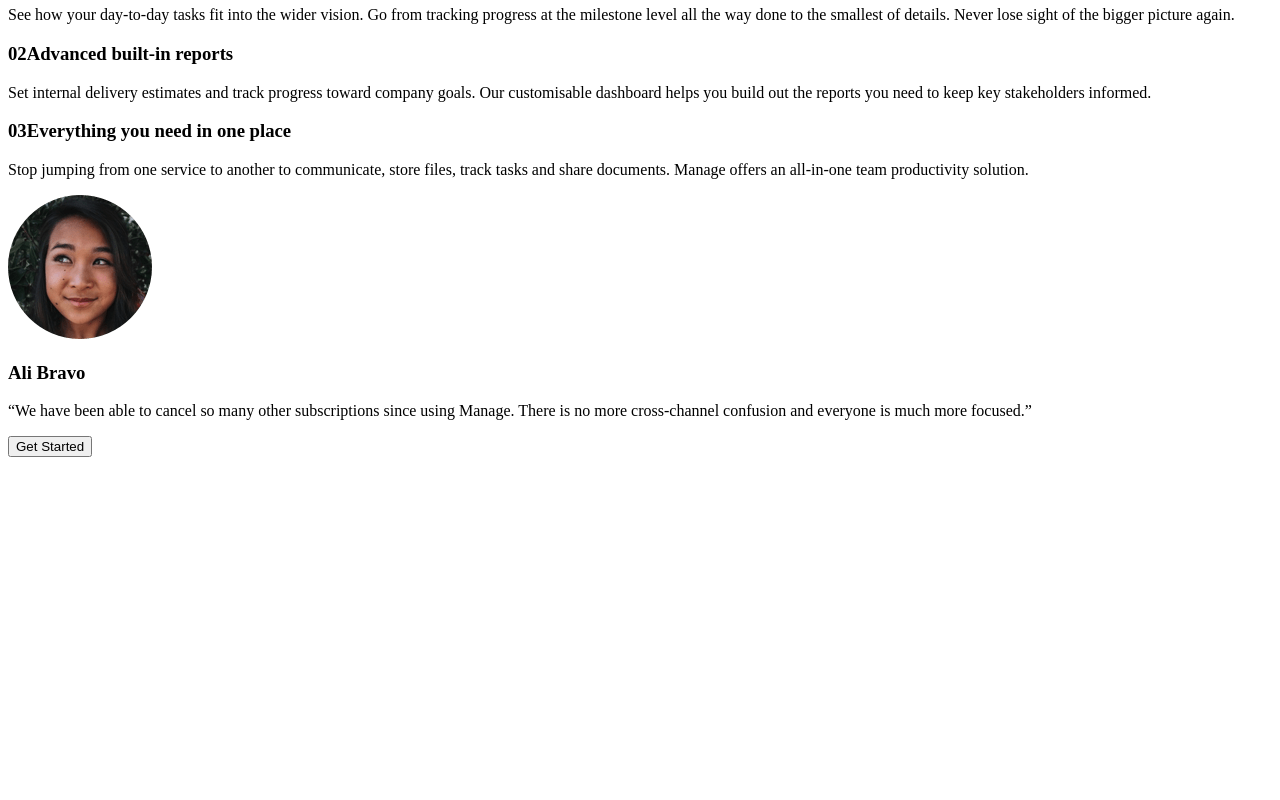
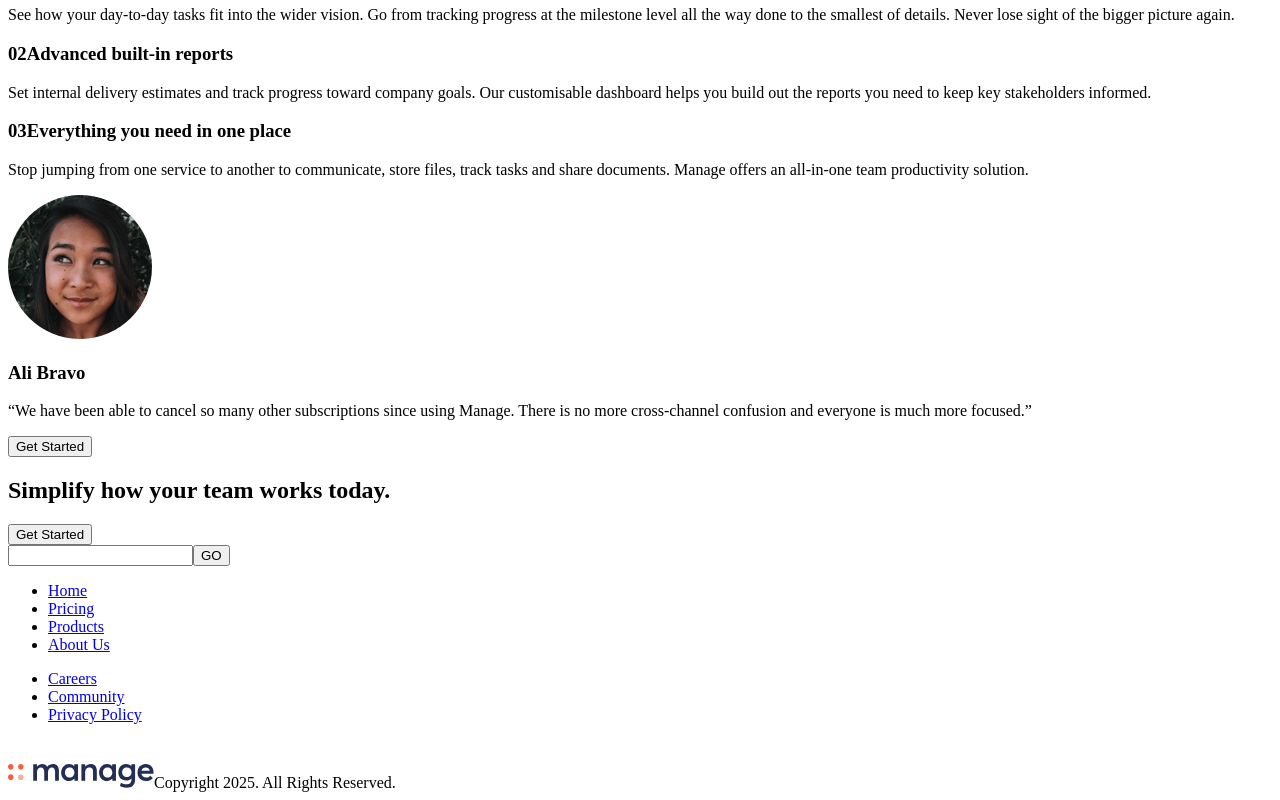
Before and after one commit to JanudaStack/manage-landing-page-main, a React (Vite) app: page / in a window 1280 px wide. Shown: the part 1813-2613 px from the top of the page. Before the commit the page ends 2278 px from the top, so only its background shows below. Built offline with nearby package versions, Linux system fonts and the light colour scheme.

Commit message:
feat: Implement Footer Section - complete HTML structre for the design

```diff
--- a/src/App.jsx
+++ b/src/App.jsx
@@ -1,4 +1,5 @@
 import About from './components/About';
+import Footer from './components/Footer';
 import Hero from './components/Hero';
 import Navbar from './components/Navbar';
 import Testimonial from './components/Testimonial';
@@ -10,6 +11,7 @@ function App() {
             <Hero />
             <About />
             <Testimonial />
+            <Footer />
         </main>
     );
 }
--- /dev/null
+++ b/src/components/Footer.jsx
@@ -0,0 +1,70 @@
+import React from 'react';
+
+const Footer = () => {
+    return (
+        <section>
+            <div>
+                <h2>Simplify how your team works today.</h2>
+                <button>Get Started</button>
+            </div>
+            <footer>
+                <div className="search-box">
+                    <input type="text" />
+                    <button>GO</button>
+                </div>
+                <div className="footer-links">
+                    <ul>
+                        <li>
+                            <a href="#">Home</a>
+                        </li>
+                        <li>
+                            <a href="#">Pricing</a>
+                        </li>
+                        <li>
+                            <a href="#">Products</a>
+                        </li>
+                        <li>
+                            <a href="#">About Us</a>
+                        </li>
+                    </ul>
+                    <ul>
+                        <li>
+                            <a href="#">Careers</a>
+                        </li>
+                        <li>
+                            <a href="#">Community</a>
+                        </li>
+                        <li>
+                            <a href="#">Privacy Policy</a>
+                        </li>
+                    </ul>
+                </div>
+                <div className="social-links">
+                    <a href="#">
+                        <img src="/images/icon-facebook.svg" alt="facebook" />
+                    </a>
+                    <a href="#">
+                        <img src="/images/icon-youtube.svg" alt="youtube" />
+                    </a>
+                    <a href="#">
+                        <img src="/images/icon-twitter.svg" alt="twitter" />
+                    </a>
+                    <a href="#">
+                        <img src="/images/icon-pinterest.svg" alt="pinterest" />
+                    </a>
+                    <a href="#">
+                        <img src="/images/icon-instagram.svg" alt="instagram" />
+                    </a>
+                </div>
+                <a href="#home">
+                    <img src="/images/logo.svg" alt="logo" />
+                </a>
+                <span className="footer-text">
+                    Copyright 2025. All Rights Reserved.
+                </span>
+            </footer>
+        </section>
+    );
+};
+
+export default Footer;
```
